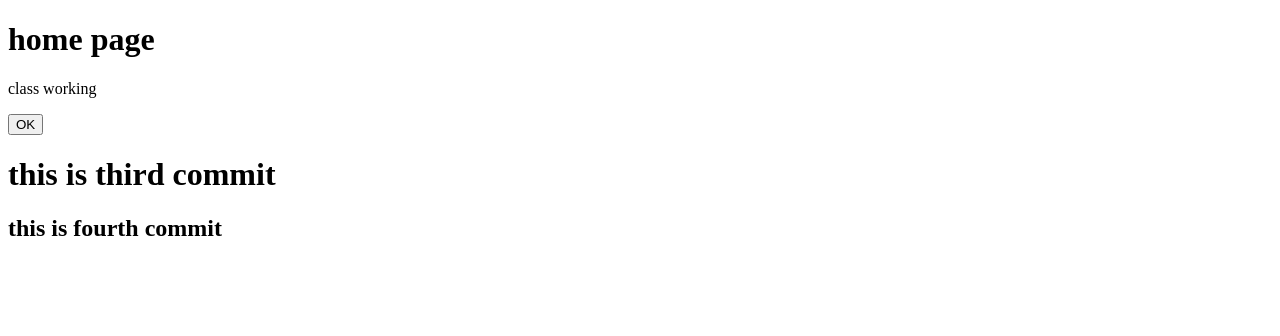
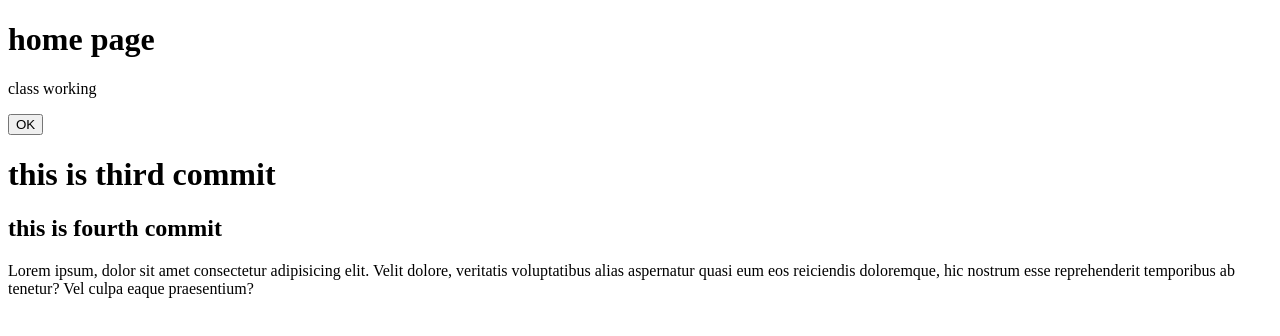
Before and after one commit to mathewyouns/aptech-work, a plain HTML site: page index.html in a window 1280 px wide. Drawn offline with Linux system fonts and the light colour scheme.

Commit message:
fifth commit

```diff
--- a/index.html
+++ b/index.html
@@ -11,5 +11,6 @@
     <button>OK</button>
      <h1>this is third commit</h1>
      <h2>this is fourth commit</h2>
+     <p>Lorem ipsum, dolor sit amet consectetur adipisicing elit. Velit dolore, veritatis voluptatibus alias aspernatur quasi eum eos reiciendis doloremque, hic nostrum esse reprehenderit temporibus ab tenetur? Vel culpa eaque praesentium?</p>
 </body>
 </html>
```
